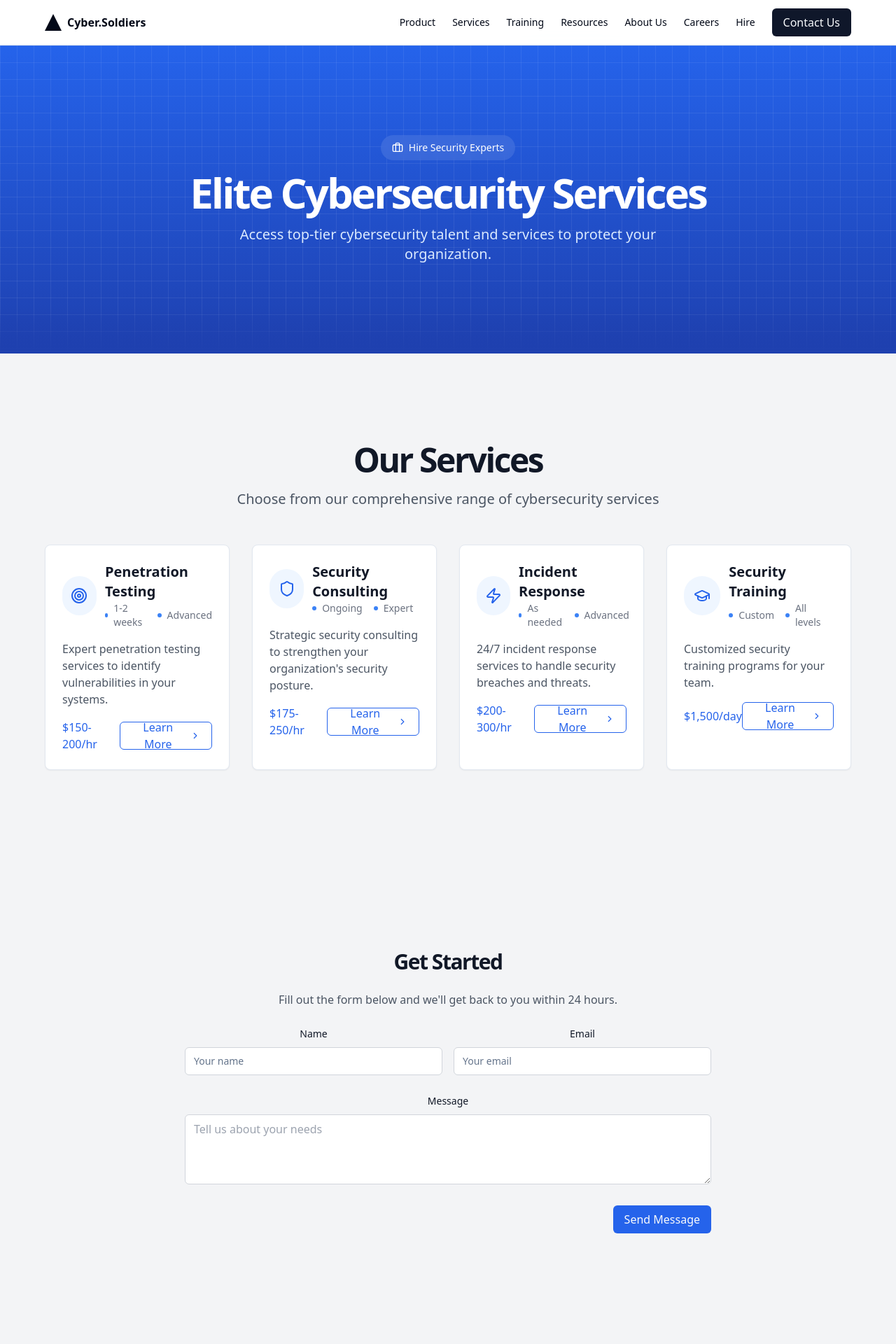
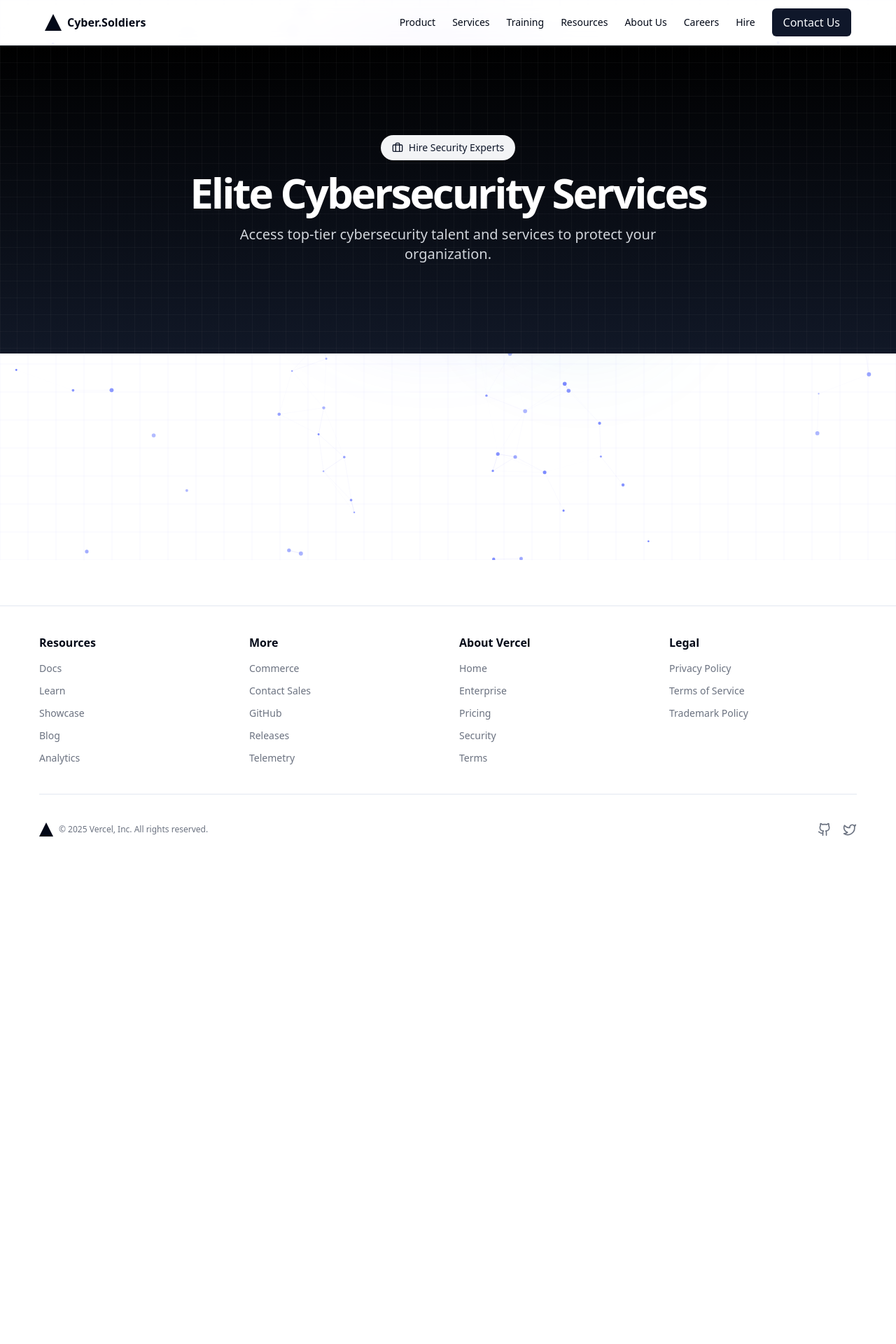
Before and after one commit to Devmangrani/Cyber-Soilders, a React (Vite) app: page /hire in a window 1280 px wide. Shown: the top 1920 px of the page at 70% size. After the commit the page ends 1235 px from the top, so only its background shows below. Built offline with nearby package versions, Linux system fonts and the light colour scheme.

Commit message:
Make Changes in hire Page BG

```diff
--- a/src/components/hire.jsx
+++ b/src/components/hire.jsx
@@ -16,8 +16,22 @@ import {
   Clock,
   DollarSign,
   MapPin,
-  Send
+  Send,
+  CheckCircle,
+  Building,
+  User,
+  Code,
+  Lock
 } from "lucide-react"
+import gsap from 'gsap'
+import { ScrollTrigger } from 'gsap/ScrollTrigger'
+import { ScrollToPlugin } from 'gsap/ScrollToPlugin'
+import NextjsBackground from './NextjsBackground'
+
+// Register GSAP plugins
+if (typeof window !== 'undefined') {
+  gsap.registerPlugin(ScrollTrigger, ScrollToPlugin)
+}
 
 const services = [
   {
@@ -26,7 +40,9 @@ const services = [
     duration: "1-2 weeks",
     expertise: "Advanced",
     description: "Expert penetration testing services to identify vulnerabilities in your systems.",
-    icon: <Target className="h-6 w-6" />
+    icon: <Target className="h-6 w-6" />,
+    stat: "98%",
+    statLabel: "Success Rate"
   },
   {
     title: "Security Consulting",
@@ -34,7 +50,9 @@ const services = [
     duration: "Ongoing",
     expertise: "Expert",
     description: "Strategic security consulting to strengthen your organization's security posture.",
-    icon: <Shield className="h-6 w-6" />
+    icon: <Shield className="h-6 w-6" />,
+    stat: "500+",
+    statLabel: "Clients"
   },
   {
     title: "Incident Response",
@@ -42,7 +60,9 @@ const services = [
     duration: "As needed",
     expertise: "Advanced",
     description: "24/7 incident response services to handle security breaches and threats.",
-    icon: <Zap className="h-6 w-6" />
+    icon: <Zap className="h-6 w-6" />,
+    stat: "24/7",
+    statLabel: "Response"
   },
   {
     title: "Security Training",
@@ -50,7 +70,9 @@ const services = [
     duration: "Custom",
     expertise: "All levels",
     description: "Customized security training programs for your team.",
-    icon: <GraduationCap className="h-6 w-6" />
+    icon: <GraduationCap className="h-6 w-6" />,
+    stat: "2000+",
+    statLabel: "Trained"
   }
 ]
 
@@ -77,8 +99,44 @@ const features = [
   }
 ]
 
+// New category filters
+const categoryFilters = [
+  { id: "all", label: "All", active: true },
+  { id: "government", label: "For Government", icon: <Building className="h-4 w-4 mr-1" /> },
+  { id: "business", label: "For Business", icon: <Briefcase className="h-4 w-4 mr-1" /> },
+  { id: "individual", label: "For Individual", icon: <User className="h-4 w-4 mr-1" /> }
+]
+
+const teamMembers = [
+  {
+    name: "John Smith",
+    role: "Senior Security Analyst",
+    image: "https://images.unsplash.com/photo-1472099645785-5658abf4ff4e?ixlib=rb-1.2.1&auto=format&fit=facearea&facepad=2&w=256&h=256&q=80",
+    bio: "10+ years of experience in penetration testing and vulnerability assessment",
+    skills: ["Penetration Testing", "Network Security", "Threat Analysis"]
+  },
+  {
+    name: "Sarah Johnson",
+    role: "Security Consultant",
+    image: "https://images.unsplash.com/photo-1494790108377-be9c29b29330?ixlib=rb-1.2.1&auto=format&fit=facearea&facepad=2&w=256&h=256&q=80",
+    bio: "Expert in security architecture and compliance frameworks",
+    skills: ["Security Architecture", "Compliance", "Risk Management"]
+  },
+  {
+    name: "Michael Chen",
+    role: "Incident Response Lead",
+    image: "https://images.unsplash.com/photo-1519244703995-f4e0f30006d5?ixlib=rb-1.2.1&auto=format&fit=facearea&facepad=2&w=256&h=256&q=80",
+    bio: "Specialized in incident response and digital forensics",
+    skills: ["Incident Response", "Forensics", "Malware Analysis"]
+  }
+]
+
 export default function Hire() {
   const [scrollY, setScrollY] = useState(0)
+  const [isCounterStarted, setIsCounterStarted] = useState(false)
+  const [counterValues, setCounterValues] = useState({})
+  const [hoveredService, setHoveredService] = useState(null)
+  const [selectedCategory, setSelectedCategory] = useState("all")
   const [formData, setFormData] = useState({
     name: "",
     email: "",
@@ -86,8 +144,143 @@ export default function Hire() {
     service: "",
     message: ""
   })
+  const [isSubmitting, setIsSubmitting] = useState(false)
+  const [error, setError] = useState(null)
+
+  // Refs for animations
+  const containerRef = useRef(null)
+  const heroRef = useRef(null)
+  const gridRef = useRef(null)
+  const servicesRef = useRef(null)
+  const featuresRef = useRef(null)
+  const teamRef = useRef(null)
+  const contactRef = useRef(null)
+  const serviceCardsRef = useRef([])
+  const featureItemsRef = useRef([])
+
+  // Refs for intersection observer animations
   const sectionRefs = useRef([])
-  const [isSubmitting, setIsSubmitting] = useState(false)
+
+  // Add to service refs
+  const addToServiceRefs = (el, index) => {
+    if (el) {
+      serviceCardsRef.current[index] = el
+    }
+  }
+
+  // Add to feature refs
+  const addToFeatureRefs = (el, index) => {
+    if (el) {
+      featureItemsRef.current[index] = el
+    }
+  }
+
+  // Counter animation function
+  const animateCounter = (targetValue, id) => {
+    if (!targetValue) return
+
+    let startValue = 0
+    const duration = 2000
+    const startTime = Date.now()
+    const isPercentage = targetValue.toString().includes('%')
+    const isRating = !isPercentage && !targetValue.toString().includes('+') && parseFloat(targetValue) < 10
+    const numericValue = parseFloat(targetValue.toString().replace(/[^0-9.]/g, ''))
+
+    const updateCounter = () => {
+      const currentTime = Date.now()
+      const elapsedTime = currentTime - startTime
+
+      if (elapsedTime < duration) {
+        const progress = elapsedTime / duration
+        let currentValue
+
+        if (isRating) {
+          currentValue = (progress * numericValue).toFixed(1)
+        } else {
+          currentValue = Math.floor(progress * numericValue)
+        }
+
+        setCounterValues(prev => ({
+          ...prev,
+          [id]: isPercentage ? `${currentValue}%` : (targetValue.includes('+') ? `${currentValue}+` : currentValue)
+        }))
+
+        requestAnimationFrame(updateCounter)
+      } else {
+        setCounterValues(prev => ({
+          ...prev,
+          [id]: targetValue
+        }))
+      }
+    }
+
+    requestAnimationFrame(updateCounter)
+  }
+
+  // Initialize GSAP animations
+  useEffect(() => {
+    if (typeof window === 'undefined') return
+
+    try {
+      const ctx = gsap.context(() => {
+        // Hero section animations
+        gsap.from(".hero-badge", {
+          y: 20,
+          opacity: 0,
+          duration: 0.6,
+          ease: "back.out(1.7)"
+        })
+
+        gsap.from(".hero-title", {
+          y: 50,
+          opacity: 0,
+          duration: 0.8,
+          delay: 0.2,
+          ease: "power2.out"
+        })
+
+        gsap.from(".hero-description", {
+          y: 30,
+          opacity: 0,
+          duration: 0.6,
+          delay: 0.4,
+          ease: "power2.out"
+        })
+
+        // Floating particles animation
+        gsap.to(".floating-particle", {
+          y: "random(-20, 20)",
+          x: "random(-20, 20)",
+          duration: "random(3, 5)",
+          repeat: -1,
+          yoyo: true,
+          ease: "sine.inOut"
+        })
+
+        // Parallax effects
+        gsap.to(".parallax-slow", {
+          y: "random(-50, 50)",
+          duration: "random(5, 8)",
+          repeat: -1,
+          yoyo: true,
+          ease: "sine.inOut"
+        })
+
+        gsap.to(".parallax-fast", {
+          y: "random(-30, 30)",
+          duration: "random(3, 5)",
+          repeat: -1,
+          yoyo: true,
+          ease: "sine.inOut"
+        })
+      }, containerRef)
+
+      return () => ctx.revert()
+    } catch (err) {
+      console.error("Error initializing animations:", err)
+      setError("Error initializing animations")
+    }
+  }, [])
 
   // Parallax effect
   useEffect(() => {
@@ -99,291 +292,90 @@ export default function Hire() {
     return () => window.removeEventListener("scroll", handleScroll)
   }, [])
 
-  // Intersection Observer for animations
-  useEffect(() => {
-    const observerOptions = {
-      root: null,
-      rootMargin: "0px",
-      threshold: 0.1
-    }
-
-    const observer = new IntersectionObserver((entries) => {
-      entries.forEach(entry => {
-        if (entry.isIntersecting) {
-          entry.target.classList.add("animate-in")
-        }
-      })
-    }, observerOptions)
-
-    sectionRefs.current.forEach(section => {
-      if (section) observer.observe(section)
-    })
-
-    return () => {
-      sectionRefs.current.forEach(section => {
-        if (section) observer.unobserve(section)
-      })
-    }
-  }, [])
-
-  const addToRefs = (el) => {
-    if (el && !sectionRefs.current.includes(el)) {
-      sectionRefs.current.push(el)
+  const handleSubmit = async (e) => {
+    e.preventDefault()
+    setIsSubmitting(true)
+    try {
+      // Simulate form submission
+      await new Promise(resolve => setTimeout(resolve, 2000))
+      setFormData({ name: "", email: "", company: "", service: "", message: "" })
+    } catch (err) {
+      setError("Error submitting form")
+    } finally {
+      setIsSubmitting(false)
     }
   }
 
-  const handleSubmit = async (e) => {
-    e.preventDefault()
-    setIsSubmitting(true)
-    // Add your form submission logic here
-    await new Promise(resolve => setTimeout(resolve, 2000)) // Simulated delay
-    setIsSubmitting(false)
-    setFormData({ name: "", email: "", company: "", service: "", message: "" })
+  if (error) {
+    return (
+      <div className="flex items-center justify-center min-h-screen bg-gray-900 text-white">
+        <div className="text-center">
+          <h2 className="text-2xl font-bold mb-4">Something went wrong</h2>
+          <p className="text-gray-300">{error}</p>
+          <Button
+            onClick={() => setError(null)}
+            className="mt-4"
+          >
+            Try Again
+          </Button>
+        </div>
+      </div>
+    )
   }
 
   return (
-    <main className="flex-1">
+    <main className="flex-1" ref={containerRef}>
+      {/* NextJS-style background animation */}
+      <NextjsBackground />
       <div className="flex flex-col min-h-screen">
         {/* Hero Section */}
-        <motion.section
-          initial={{ opacity: 0, y: 20 }}
-          animate={{ opacity: 1, y: 0 }}
-          transition={{ duration: 0.6 }}
-          className="relative w-full py-16 md:py-24 lg:py-32 bg-gradient-to-b from-blue-600 to-blue-800 dark:from-blue-900 dark:to-gray-900"
-          style={{
-            transform: `translateY(${scrollY * 0.1}px)`
-          }}
+        <section
+          ref={heroRef}
+          className="relative w-full py-12 md:py-24 lg:py-32 bg-gradient-to-b from-black to-gray-900"
         >
-          <div className="absolute inset-0 bg-[linear-gradient(to_right,#ffffff12_1px,transparent_1px),linear-gradient(to_bottom,#ffffff12_1px,transparent_1px)] bg-[size:24px_24px]"></div>
-          <div className="absolute bottom-0 left-0 right-0 h-16 bg-gradient-to-t from-blue-800 dark:from-gray-900 to-transparent"></div>
+          <div
+            ref={gridRef}
+            className="absolute inset-0 w-full h-full bg-[linear-gradient(to_right,#80808012_1px,transparent_1px),linear-gradient(to_bottom,#80808012_1px,transparent_1px)] bg-[size:24px_24px]"
+          ></div>
+          <div className="absolute inset-0 bg-[radial-gradient(circle_at_50%_50%,rgba(var(--primary),0.1),transparent_50%)]" />
 
-          <motion.div
-            initial={{ opacity: 0, y: 20 }}
-            animate={{ opacity: 1, y: 0 }}
-            transition={{ delay: 0.2 }}
-            className="container relative z-10 px-4 md:px-6 max-w-[1200px] mx-auto"
-          >
+          {/* Enhanced animated background elements */}
+          <div className="absolute -z-10 top-0 left-1/3 w-96 h-96 rounded-full bg-gradient-to-br from-purple-500/20 to-blue-500/20 blur-3xl parallax-slow"></div>
+          <div className="absolute -z-10 bottom-0 right-1/4 w-64 h-64 rounded-full bg-gradient-to-tr from-blue-500/10 to-green-500/10 blur-3xl parallax-fast"></div>
+
+          {/* Animated particles */}
+          <div className="absolute -z-10 inset-0">
+            <div className="floating-particle absolute top-1/4 left-1/5 size-2 rounded-full bg-blue-500/30"></div>
+            <div className="floating-particle absolute top-3/4 left-2/3 size-3 rounded-full bg-purple-500/30"></div>
+            <div className="floating-particle absolute top-1/3 left-3/4 size-2 rounded-full bg-green-500/30"></div>
+            <div className="floating-particle absolute top-2/3 left-1/4 size-2 rounded-full bg-yellow-500/30"></div>
+            <div className="floating-particle absolute top-1/2 left-1/2 size-1 rounded-full bg-red-500/30"></div>
+          </div>
+
+          <div className="container relative px-4 md:px-6 max-w-[1200px] mx-auto">
             <div className="flex flex-col items-center text-center space-y-4">
-              <motion.div
-                initial={{ scale: 0 }}
-                animate={{ scale: 1 }}
-                transition={{ type: "spring", stiffness: 200, damping: 10 }}
-                className="inline-flex items-center px-4 py-2 rounded-full bg-white/10 text-white text-sm font-medium backdrop-blur-sm"
-              >
+              <div className="hero-badge inline-flex items-center px-4 py-2 rounded-full bg-gray-100 text-primary text-sm font-medium">
                 <Briefcase className="mr-2 h-4 w-4" />
                 Hire Security Experts
-              </motion.div>
-
-              <motion.h1
-                initial={{ opacity: 0, y: 20 }}
-                animate={{ opacity: 1, y: 0 }}
-                transition={{ delay: 0.2 }}
-                className="text-4xl md:text-5xl lg:text-6xl font-bold tracking-tighter text-white"
-              >
+              </div>
+              <h1 className="hero-title text-4xl md:text-5xl lg:text-6xl font-bold tracking-tighter text-white">
                 Elite Cybersecurity Services
-              </motion.h1>
-
-              <motion.p
-                initial={{ opacity: 0, y: 20 }}
-                animate={{ opacity: 1, y: 0 }}
-                transition={{ delay: 0.4 }}
-                className="text-xl text-blue-100 max-w-[600px]"
-              >
+              </h1>
+              <p className="hero-description text-xl text-gray-300 max-w-[600px]">
                 Access top-tier cybersecurity talent and services to protect your organization.
-              </motion.p>
-            </div>
-          </motion.div>
-
-          {/* Animated background elements */}
-          <motion.div
-            animate={{
-              scale: [1, 1.2, 1],
-              opacity: [0.3, 0.5, 0.3]
-            }}
-            transition={{
-              duration: 8,
-              repeat: Infinity,
-              ease: "easeInOut"
-            }}
-            className="absolute -z-10 top-1/4 left-1/4 w-96 h-96 rounded-full bg-gradient-to-br from-blue-500/20 to-purple-500/20 blur-3xl"
-          />
-          <motion.div
-            animate={{
-              scale: [1, 1.1, 1],
-              opacity: [0.2, 0.4, 0.2]
-            }}
-            transition={{
-              duration: 6,
-              repeat: Infinity,
-              ease: "easeInOut",
-              delay: 1
-            }}
-            className="absolute -z-10 bottom-1/4 right-1/4 w-72 h-72 rounded-full bg-gradient-to-tr from-green-500/20 to-blue-500/20 blur-3xl"
-          />
-        </motion.section>
-
-        {/* Services Grid */}
-        <motion.section
-          initial={{ opacity: 0, y: 20 }}
-          whileInView={{ opacity: 1, y: 0 }}
-          viewport={{ once: true }}
-          transition={{ duration: 0.6 }}
-          className="w-full py-12 md:py-24 lg:py-32 bg-gray-100 dark:bg-gray-900"
-        >
-          <div className="container px-4 md:px-6 max-w-[1200px] mx-auto">
-            <div className="grid gap-12">
-              <div className="text-center space-y-4">
-                <h2 className="text-3xl font-bold tracking-tighter sm:text-4xl md:text-5xl text-gray-900 dark:text-white">Our Services</h2>
-                <p className="mx-auto max-w-[700px] text-gray-600 dark:text-gray-300 md:text-xl/relaxed lg:text-base/relaxed xl:text-xl/relaxed">
-                  Choose from our comprehensive range of cybersecurity services
-                </p>
-              </div>
-
-              <div className="grid gap-8 md:grid-cols-2 lg:grid-cols-4">
-                {services.map((service, index) => (
-                  <motion.div
-                    key={service.title}
-                    initial={{ opacity: 0, y: 20 }}
-                    whileInView={{ opacity: 1, y: 0 }}
-                    viewport={{ once: true }}
-                    transition={{ delay: index * 0.1 }}
-                    className="relative overflow-hidden rounded-lg border bg-white dark:bg-gray-800 p-6 shadow-sm hover:shadow-md transition-shadow"
-                  >
-                    <div className="flex items-center gap-3">
-                      <div className="text-blue-600 dark:text-blue-400 p-3 rounded-full w-14 h-14 bg-blue-50 dark:bg-blue-900/20 flex items-center justify-center">
-                        {service.icon}
-                      </div>
-                      <div>
-                        <h3 className="text-xl font-bold text-gray-900 dark:text-white">{service.title}</h3>
-                        <div className="flex items-center gap-4 text-sm text-gray-500 dark:text-gray-400">
-                          <div className="flex items-center gap-2">
-                            <div className="h-1.5 w-1.5 rounded-full bg-blue-500" />
-                            {service.duration}
-                          </div>
-                          <div className="flex items-center gap-2">
-                            <div className="h-1.5 w-1.5 rounded-full bg-blue-500" />
-                            {service.expertise}
-                          </div>
-                        </div>
-                      </div>
-                    </div>
-                    <p className="text-gray-600 dark:text-gray-300 mt-4">{service.description}</p>
-                    <div className="mt-4 flex items-center justify-between">
-                      <span className="text-blue-600 dark:text-blue-400 font-medium">{service.rate}</span>
-                      <Button variant="outline" className="text-blue-600 dark:text-blue-400 border-blue-600 dark:border-blue-400 hover:bg-blue-50 dark:hover:bg-blue-900/20">
-                        Learn More <ChevronRight className="ml-2 h-4 w-4" />
-                      </Button>
-                    </div>
-                  </motion.div>
-                ))}
-              </div>
+              </p>
             </div>
           </div>
-        </motion.section>
+        </section>
+
+        {/* Features Section */}
+
+
+        {/* Team Section */}
+
 
         {/* Contact Form */}
-        <motion.section
-          initial={{ opacity: 0, y: 20 }}
-          whileInView={{ opacity: 1, y: 0 }}
-          viewport={{ once: true }}
-          transition={{ duration: 0.6 }}
-          className="w-full py-12 md:py-24 lg:py-32 bg-gray-100 dark:bg-gray-900"
-        >
-          <div className="container px-4 md:px-6 max-w-[800px] mx-auto">
-            <div className="flex flex-col items-center text-center space-y-6">
-              <h2 className="text-3xl font-bold tracking-tighter text-gray-900 dark:text-white">Get Started</h2>
-              <p className="text-gray-600 dark:text-gray-300 max-w-[600px]">
-                Fill out the form below and we'll get back to you within 24 hours.
-              </p>
-              <form onSubmit={handleSubmit} className="w-full space-y-6">
-                <div className="grid gap-4 sm:grid-cols-2">
-                  <div className="space-y-2">
-                    <label htmlFor="name" className="text-sm font-medium text-gray-900 dark:text-gray-100">Name</label>
-                    <Input
-                      id="name"
-                      placeholder="Your name"
-                      required
-                      value={formData.name}
-                      onChange={(e) => setFormData(prev => ({ ...prev, name: e.target.value }))}
-                      className="bg-white dark:bg-gray-800 text-gray-900 dark:text-gray-100 border-gray-300 dark:border-gray-700"
-                    />
-                  </div>
-                  <div className="space-y-2">
-                    <label htmlFor="email" className="text-sm font-medium text-gray-900 dark:text-gray-100">Email</label>
-                    <Input
-                      id="email"
-                      type="email"
-                      placeholder="Your email"
-                      required
-                      value={formData.email}
-                      onChange={(e) => setFormData(prev => ({ ...prev, email: e.target.value }))}
-                      className="bg-white dark:bg-gray-800 text-gray-900 dark:text-gray-100 border-gray-300 dark:border-gray-700"
-                    />
-                  </div>
-                </div>
-                <div className="space-y-2">
-                  <label htmlFor="message" className="text-sm font-medium text-gray-900 dark:text-gray-100">Message</label>
-                  <textarea
-                    id="message"
-                    className="w-full min-h-[100px] px-3 py-2 border rounded-md resize-y bg-white dark:bg-gray-800 text-gray-900 dark:text-gray-100 border-gray-300 dark:border-gray-700"
-                    placeholder="Tell us about your needs"
-                    required
-                    value={formData.message}
-                    onChange={(e) => setFormData(prev => ({ ...prev, message: e.target.value }))}
-                  />
-                </div>
-                <div className="flex justify-end">
-                  <Button
-                    type="submit"
-                    className="bg-blue-600 hover:bg-blue-700 dark:bg-blue-500 dark:hover:bg-blue-600"
-                    disabled={isSubmitting}
-                  >
-                    {isSubmitting ? "Sending..." : "Send Message"}
-                  </Button>
-                </div>
-              </form>
-            </div>
-          </div>
-        </motion.section>
 
-        {/* Features Grid */}
-        <motion.section
-          initial={{ opacity: 0, y: 20 }}
-          whileInView={{ opacity: 1, y: 0 }}
-          viewport={{ once: true }}
-          transition={{ duration: 0.6 }}
-          className="w-full py-12 md:py-24 bg-gray-100 dark:bg-gray-900"
-        >
-          <div className="container px-4 md:px-6 max-w-[1200px] mx-auto">
-            <div className="grid gap-12">
-              <div className="text-center space-y-4">
-                <h2 className="text-3xl font-bold tracking-tighter sm:text-4xl text-gray-900 dark:text-white">Why Choose Us</h2>
-                <p className="mx-auto max-w-[700px] text-gray-600 dark:text-gray-300 md:text-xl/relaxed lg:text-base/relaxed xl:text-xl/relaxed">
-                  Discover the advantages of working with our expert team
-                </p>
-              </div>
-
-              <div className="grid gap-8 md:grid-cols-2 lg:grid-cols-4">
-                {features.map((feature, index) => (
-                  <motion.div
-                    key={feature.title}
-                    initial={{ opacity: 0, scale: 0.8 }}
-                    whileInView={{ opacity: 1, scale: 1 }}
-                    viewport={{ once: true }}
-                    transition={{ delay: index * 0.1 }}
-                    className="flex flex-col items-center text-center space-y-4 p-6 bg-white/80 dark:bg-gray-800 backdrop-blur-sm rounded-lg shadow-lg hover:shadow-xl transition-shadow duration-300"
-                  >
-                    <div className="p-3 rounded-full bg-blue-100 dark:bg-blue-900 text-blue-600 dark:text-blue-300">
-                      {feature.icon}
-                    </div>
-                    <h3 className="text-xl font-semibold text-gray-900 dark:text-white">{feature.title}</h3>
-                    <p className="text-gray-600 dark:text-gray-300">{feature.description}</p>
-                  </motion.div>
-                ))}
-              </div>
-            </div>
-          </div>
-        </motion.section>
       </div>
     </main>
   )
```
